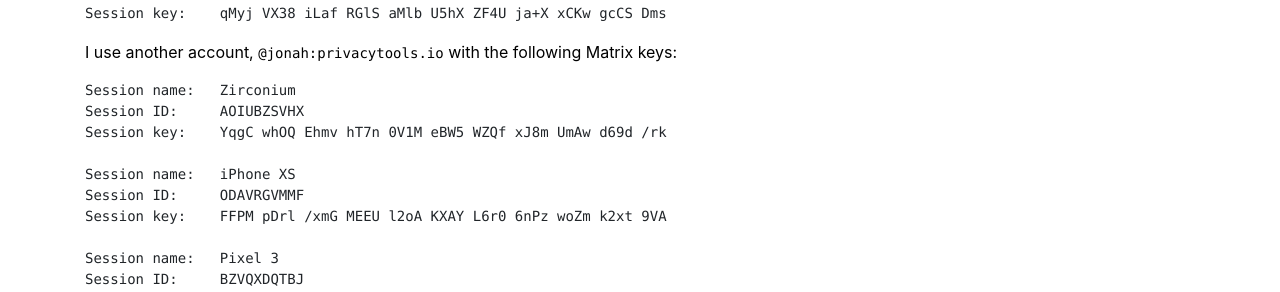
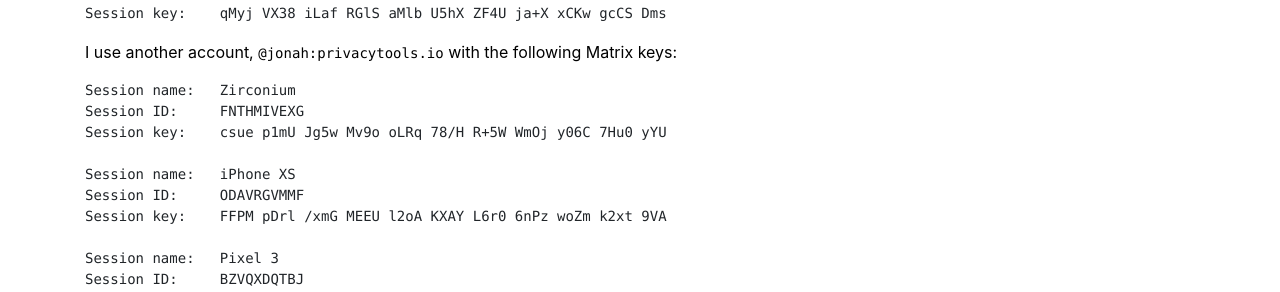
Before and after one commit to jonaharagon/www.jonaharagon.com, a Jekyll site: the page built from keys.md, in a window 1280 px wide. Shown: the part 940-1232 px from the top of the page. Built offline with Jekyll 4.4.1, drawn with Linux system fonts in a browser that asks for light colours; nearby versions of some CDN libraries; some of the changed text lies outside the part shown.

Commit message:
Replace Zirconium Matrix Key

````diff
--- a/keys.md
+++ b/keys.md
@@ -43,8 +43,8 @@
 
 ```
 Session name:	Zirconium
-Session ID:	AOIUBZSVHX
-Session key:	YqgC whOQ Ehmv hT7n 0V1M eBW5 WZQf xJ8m UmAw d69d /rk
+Session ID:	FNTHMIVEXG
+Session key:	csue p1mU Jg5w Mv9o oLRq 78/H R+5W WmOj y06C 7Hu0 yYU
 
 Session name:	iPhone XS
 Session ID:	ODAVRGVMMF
````
